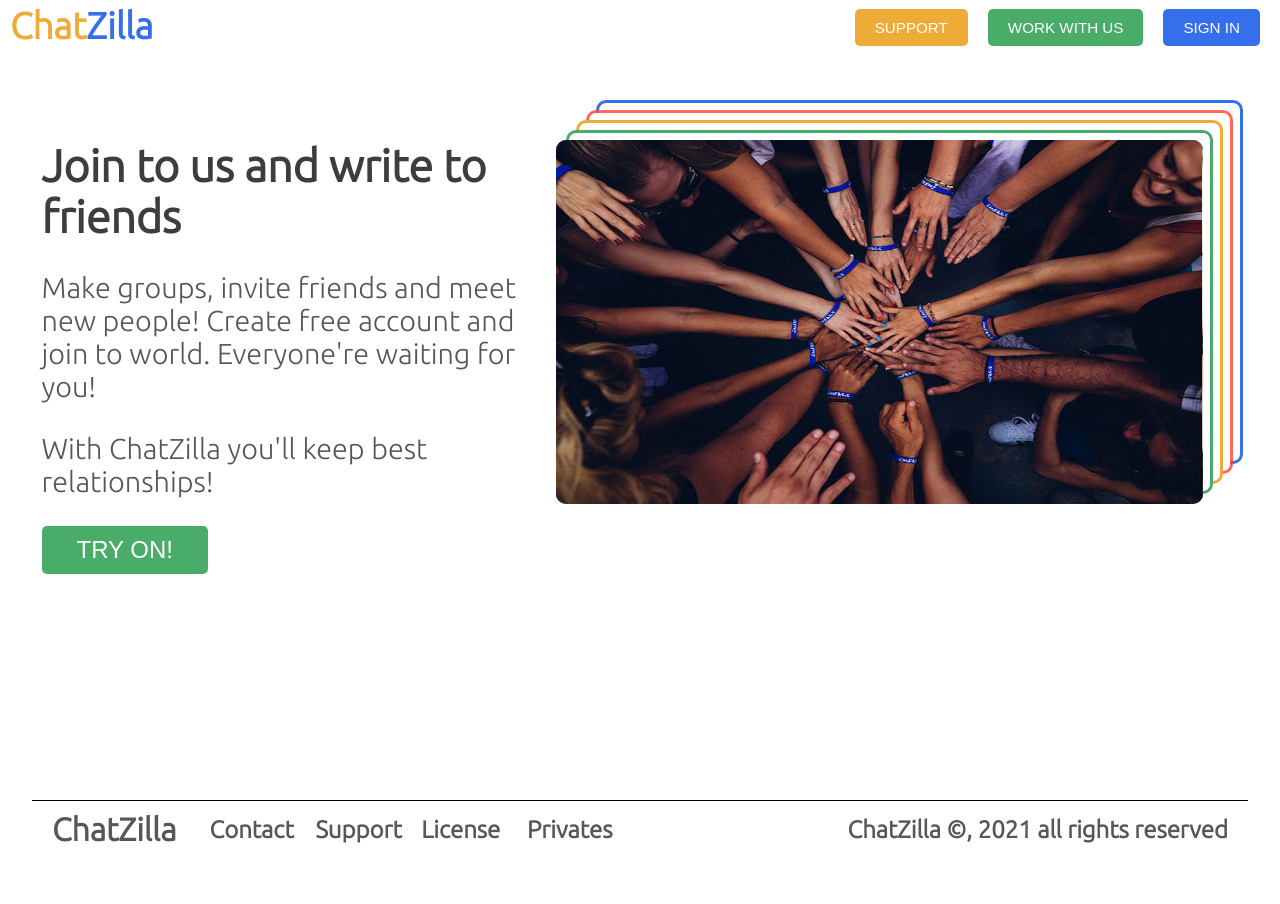
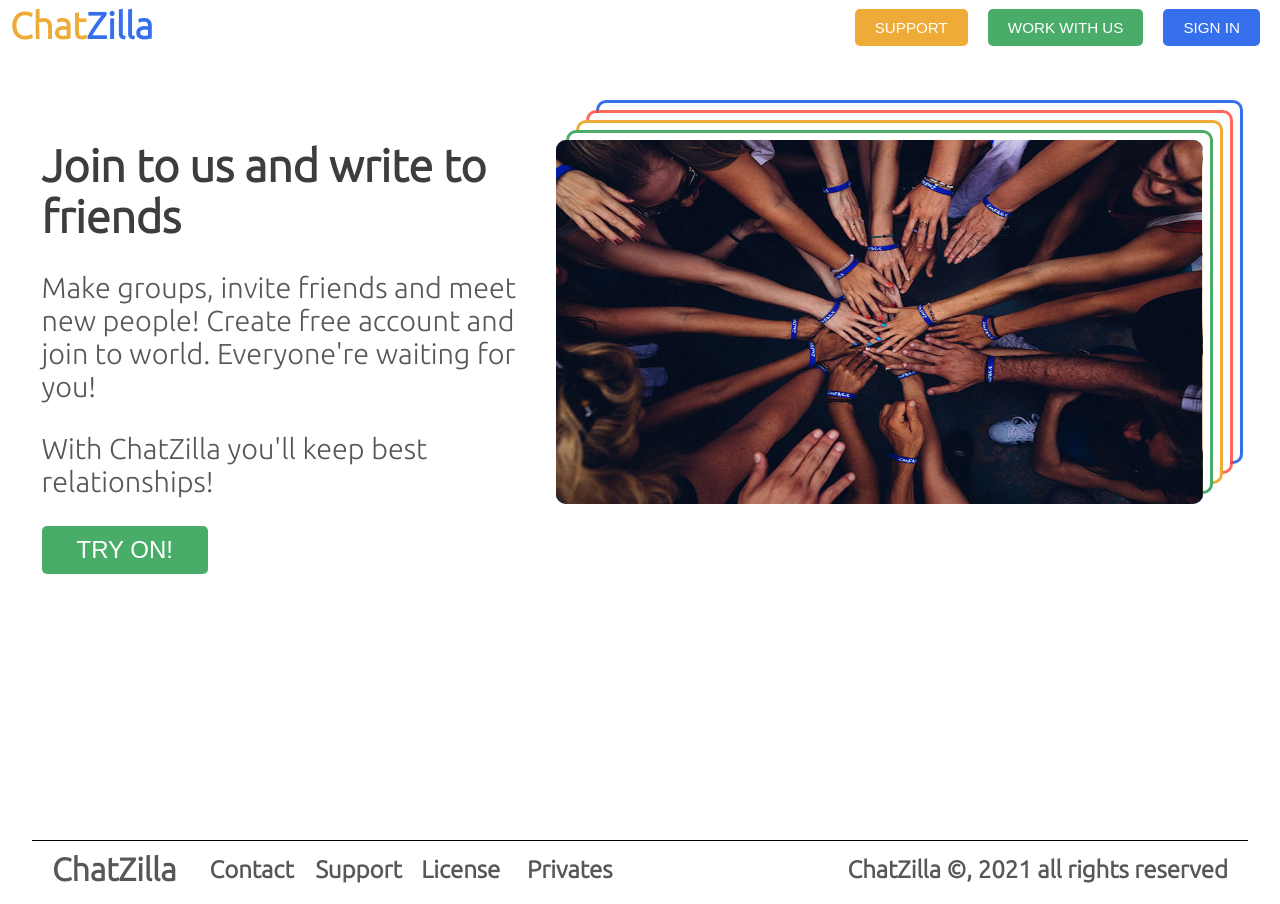
Before and after one commit to blazej-k/chat, a React app: page / in a window 1280 px wide. Before the commit the page ends 864 px from the top, so only its background shows below. Built offline with nearby package versions, Linux system fonts and the light colour scheme; no server answers.

Commit message:
fix problem with too long list and footer

```diff
--- a/src/components/Chat/home/Inputs/SearchList.tsx
+++ b/src/components/Chat/home/Inputs/SearchList.tsx
@@ -22,7 +22,10 @@ const SearchList: FC<SearchListProps> = ({ friendName }) => {
                 setSearchedUsers(prev => [...prev, user])
             }
         })
-        return () => setSearchedUsers([])
+        return () => {
+            setSearchedUsers([])
+            setFirstIndex(0)
+        }
     }, [friendName])
 
     const handleChangeIndex = (type: 'next' | 'prev') => {
--- a/src/style/Footer.scss
+++ b/src/style/Footer.scss
@@ -2,7 +2,7 @@
 
 .footer-wrapper{
     width: 95%;
-    margin: auto;
+    margin: 40px auto 0 auto;
     footer{
         width: 100%;
         margin: auto;
--- a/src/style/index.scss
+++ b/src/style/index.scss
@@ -10,6 +10,6 @@ body{
     font-family: 'Ubuntu', sans-serif;
     padding: 0;
     .content{
-        height: 100vh;
+        min-height: 100vh;
     }
 }
```
